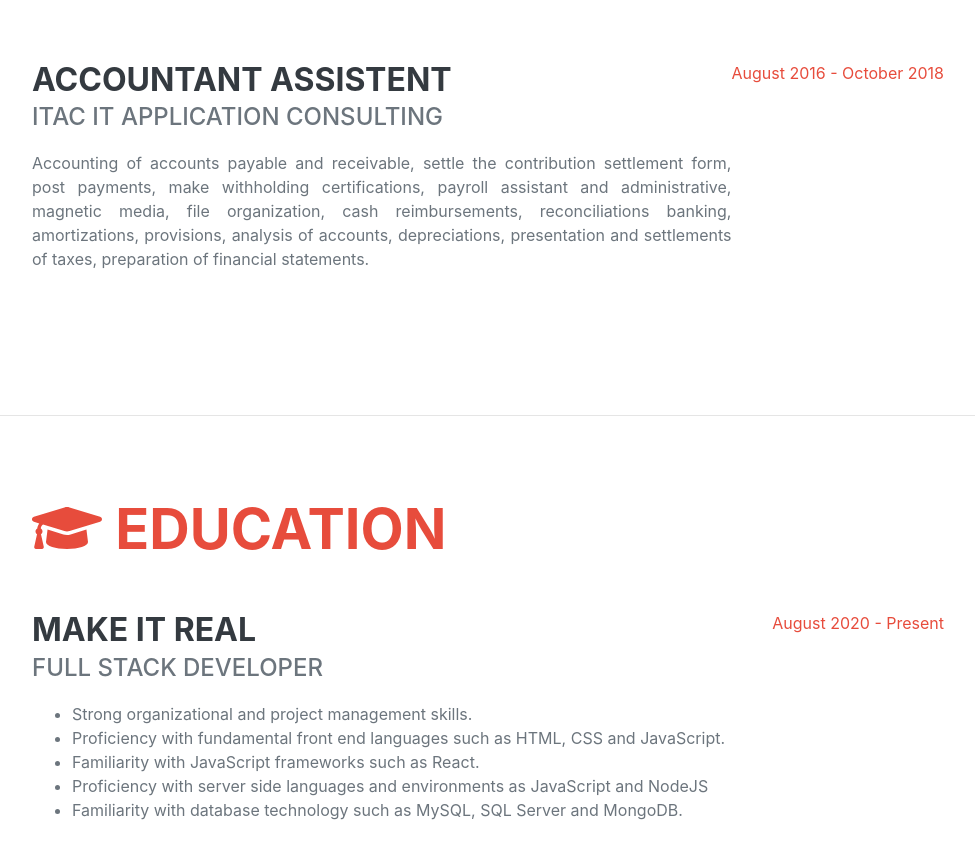
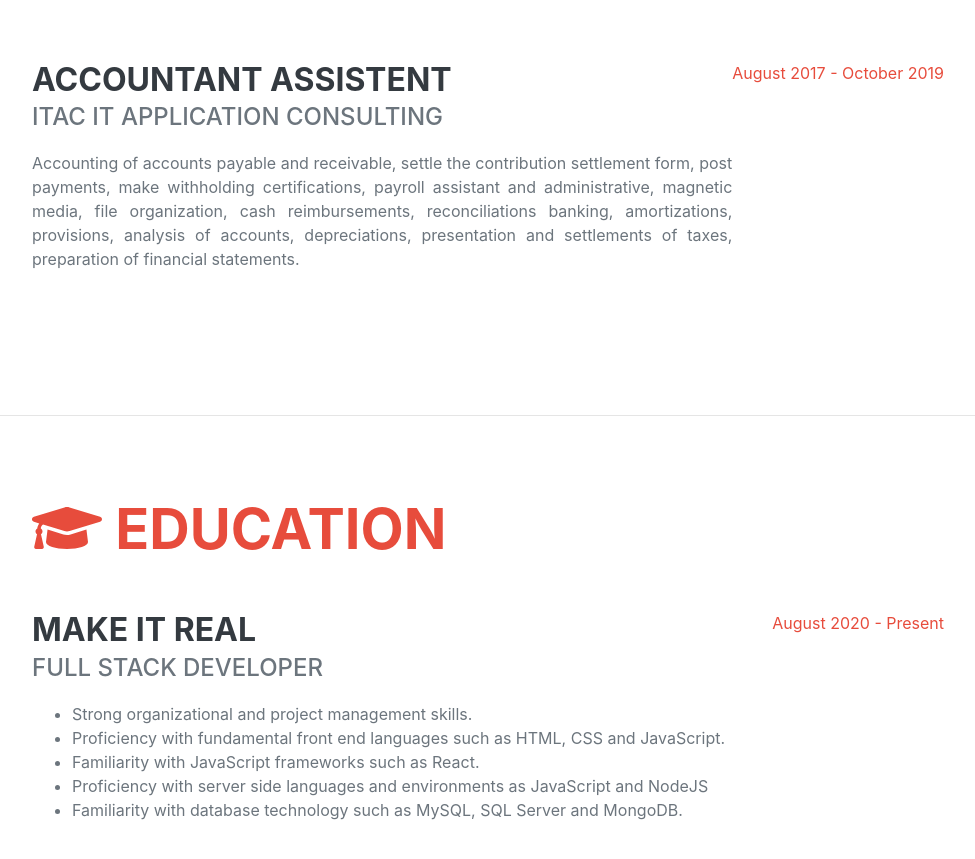
Before and after one commit to jaimecabrera911/dev-resume, a plain HTML site: page index.html in a window 1280 px wide. Shown: the part 1402-2261 px from the top of the page, without its empty margins (288-1263 px from the left). Drawn offline with nearby package versions, Linux system fonts and the light colour scheme; files whose address does not match are found by name; a web font is replaced by a local one.

Commit message:
Experience

```diff
--- a/index.html
+++ b/index.html
@@ -162,7 +162,7 @@
                         </p>
                     </div>
                     <div class="flex-shrink-0">
-                        <span class="text-primary">August 2016 - October 2018</span>
+                        <span class="text-primary">August 2017 - October 2019</span>
                     </div>
                 </div>
             </div>
```
